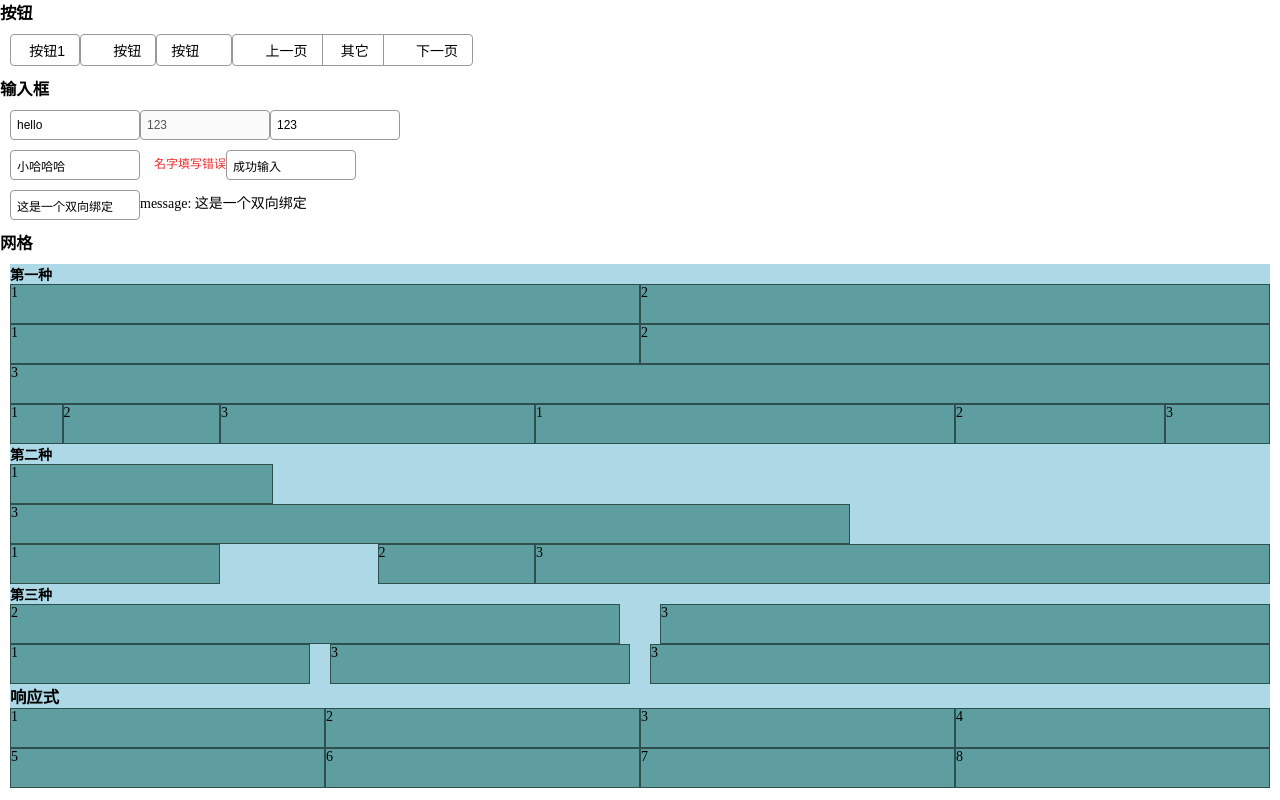
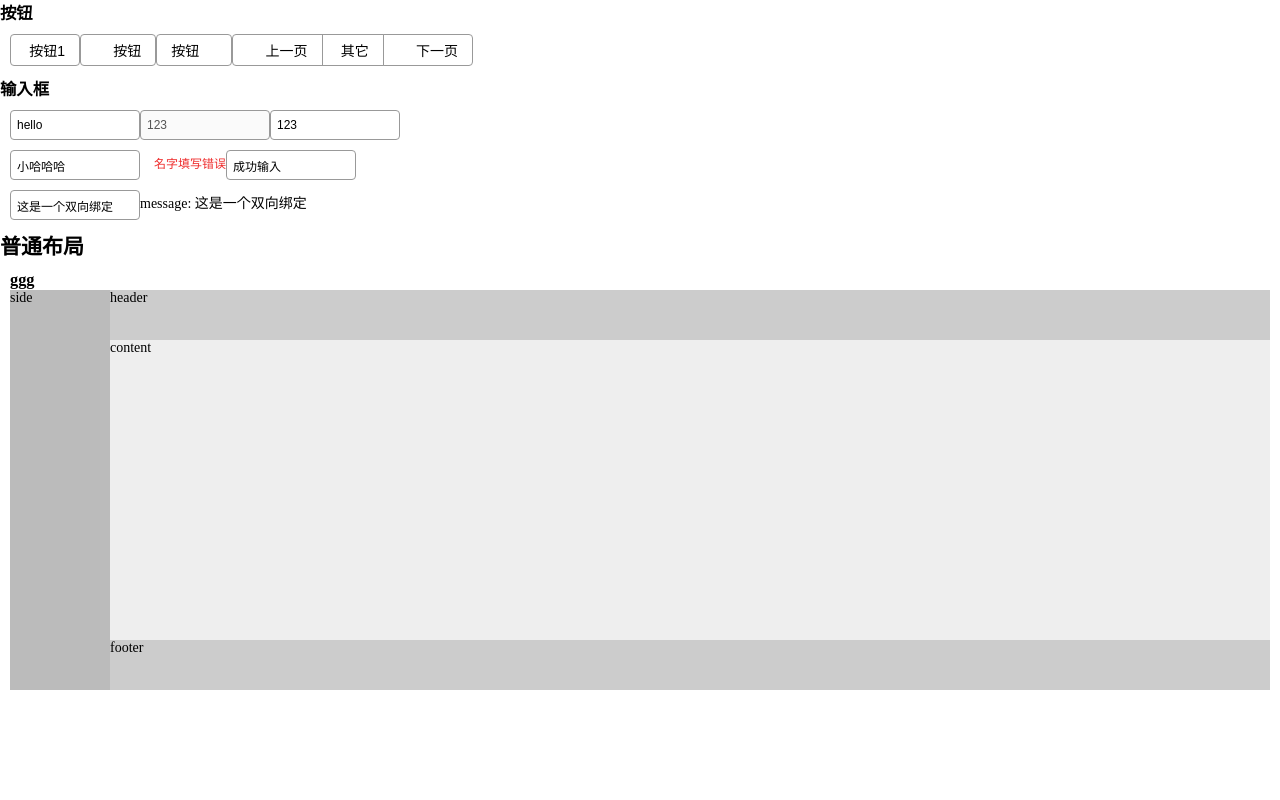
Before and after one commit to YukiGuo/kakaUI, a Vue app: page / in a window 1280 px wide. Built offline with nearby package versions, Linux system fonts and the light colour scheme.

Commit message:
Layout布局完成

```diff
--- a/src/app.vue
+++ b/src/app.vue
@@ -26,57 +26,78 @@
             <k-input v-model="message"> </k-input>
             <span>message: {{message}}</span>
         </div>
-        <h3>网格</h3>
-        <div class="box" style=" background: lightblue;">
-            <h4>第一种</h4>
-            <k-row wrap>
-                <k-col span="12"  >1 </k-col>
-                <k-col span="12"   > 2</k-col>
-            </k-row>
-            <k-row wrap>
-                <k-col span="12" >1 </k-col>
-                <k-col span="12" >2 </k-col>
-                <k-col :span=24 > 3</k-col>
-            </k-row>
-            <k-row>
-                <k-col span="1">1 </k-col>
-                <k-col span="3"> 2</k-col>
-                <k-col :span=6> 3</k-col>
-                <k-col span="8">1 </k-col>
-                <k-col span="4"> 2</k-col>
-                <k-col :span=2> 3</k-col>
-            </k-row>
-            <h4>第二种</h4>
-            <k-row >
-                <k-col span="5" offset="4">1 </k-col>
-                <k-col :span=16> 3</k-col>
-            </k-row>
-            <k-row >
-                <k-col span="4" offset="3">1 </k-col>
-                <k-col span="3"> 2</k-col>
-                <k-col :span=14> 3</k-col>
-            </k-row>
-            <h4>第三种</h4>
-            <k-row gutter="40">
-                <k-col span="12"> 2</k-col>
-                <k-col span=12 > 3</k-col>
-            </k-row>
-            <k-row gutter="20">
-                <k-col span="6" >1</k-col>
-                <k-col span=6> 3</k-col>
-                <k-col span=12 > 3</k-col>
-            </k-row>
-          <h3>响应式</h3>
-            <k-row style="background:#666666" >
-                <k-col span="24" :m="{span:8}" :l="{span:'6'}">1</k-col>
-                <k-col span="24" :m="{span:8}" :l="{span:'6'}">2</k-col>
-                <k-col span="24" :m="{span:8}" :l="{span:'6'}">3</k-col>
-                <k-col span="24" :m="{span:8}" :l="{span:'6'}">4</k-col>
-                <k-col span="24" :m="{span:8}" :l="{span:'6'}">5</k-col>
-                <k-col span="24" :m="{span:8}" :l="{span:'6'}">6</k-col>
-                <k-col span="24" :m="{span:12}" :l="{span:'6'}">7</k-col>
-                <k-col span="24" :m="{span:12}" :l="{span:'6'}">8</k-col>
-            </k-row>
+<!--        <h3>网格</h3>-->
+<!--        <div class="box" style=" background: lightblue;">-->
+<!--            <h4>第一种</h4>-->
+<!--            <k-row wrap>-->
+<!--                <k-col span="12"  >1 </k-col>-->
+<!--                <k-col span="12"   > 2</k-col>-->
+<!--            </k-row>-->
+<!--            <k-row wrap>-->
+<!--                <k-col span="12" >1 </k-col>-->
+<!--                <k-col span="12" >2 </k-col>-->
+<!--                <k-col :span=24 > 3</k-col>-->
+<!--            </k-row>-->
+<!--            <k-row>-->
+<!--                <k-col span="1">1 </k-col>-->
+<!--                <k-col span="3"> 2</k-col>-->
+<!--                <k-col :span=6> 3</k-col>-->
+<!--                <k-col span="8">1 </k-col>-->
+<!--                <k-col span="4"> 2</k-col>-->
+<!--                <k-col :span=2> 3</k-col>-->
+<!--            </k-row>-->
+<!--            <h4>第二种</h4>-->
+<!--            <k-row >-->
+<!--                <k-col span="5" offset="4">1 </k-col>-->
+<!--                <k-col :span=16> 3</k-col>-->
+<!--            </k-row>-->
+<!--            <k-row >-->
+<!--                <k-col span="4" offset="3">1 </k-col>-->
+<!--                <k-col span="3"> 2</k-col>-->
+<!--                <k-col :span=14> 3</k-col>-->
+<!--            </k-row>-->
+<!--            <h4>第三种</h4>-->
+<!--            <k-row gutter="40">-->
+<!--                <k-col span="12"> 2</k-col>-->
+<!--                <k-col span=12 > 3</k-col>-->
+<!--            </k-row>-->
+<!--            <k-row gutter="20">-->
+<!--                <k-col span="6" >1</k-col>-->
+<!--                <k-col span=6> 3</k-col>-->
+<!--                <k-col span=12 > 3</k-col>-->
+<!--            </k-row>-->
+<!--          <h3>响应式</h3>-->
+<!--            <k-row style="background:#666666" >-->
+<!--                <k-col span="24" :m="{span:8}" :l="{span:'6'}">1</k-col>-->
+<!--                <k-col span="24" :m="{span:8}" :l="{span:'6'}">2</k-col>-->
+<!--                <k-col span="24" :m="{span:8}" :l="{span:'6'}">3</k-col>-->
+<!--                <k-col span="4" :m="{span:8}" :l="{span:'6'}">4</k-col>-->
+<!--                <k-col span="24" :m="{span:8}" :l="{span:'6'}">5</k-col>-->
+<!--                <k-col span="24" :m="{span:8}" :l="{span:'6'}">6</k-col>-->
+<!--                <k-col span="24" :m="{span:12}" :l="{span:'6'}">7</k-col>-->
+<!--                <k-col span="24" :m="{span:12}" :l="{span:'6'}">8</k-col>-->
+<!--            </k-row>-->
+<!--        </div>-->
+        <h2>普通布局</h2>
+        <div class="box">
+<!--            <k-layout>-->
+<!--                <k-header>header </k-header>-->
+<!--                <k-layout>-->
+<!--                    <k-content>content </k-content>-->
+<!--                        <k-sider> side</k-sider>-->
+<!--                </k-layout>-->
+
+<!--                <k-footer>footer</k-footer>-->
+<!--            </k-layout>-->
+            <h3>ggg</h3>
+            <k-layout>
+                <k-sider> side</k-sider>
+                <k-layout>
+                    <k-header>header </k-header>
+                    <k-content>content </k-content>
+                    <k-footer>footer</k-footer>
+                </k-layout>
+            </k-layout>
         </div>
     </div>
 </template>
@@ -102,4 +123,23 @@
     .box {
         margin: 10px;
     }
+    .layout{
+        height: 400px;
+        .content{
+            background-color: #eee;
+        }
+        .sider{
+            width: 100px;
+            background-color: #bbb;
+        }
+        .header{
+            height:50px;
+            background-color: #ccc;
+        }
+        .footer{
+            height:50px;
+            background-color: #ccc;
+        }
+    }
+
 </style>
--- /dev/null
+++ b/src/layout/KContent.vue
@@ -0,0 +1,16 @@
+<template>
+
+    <div class="content"><slot></slot></div>
+</template>
+
+<script lang='ts'>
+    export default {
+        name: 'KContent'
+    };
+</script>
+
+<style lang='scss' scoped>
+.content{
+    flex-grow:1;
+}
+</style>
--- /dev/null
+++ b/src/layout/KFooter.vue
@@ -0,0 +1,14 @@
+<template>
+
+    <div class="footer"><slot></slot></div>
+</template>
+
+<script lang='ts'>
+    export default {
+        name: 'KFooter'
+    };
+</script>
+
+<style lang='scss' scoped>
+
+</style>
--- /dev/null
+++ b/src/layout/KHeader.vue
@@ -0,0 +1,13 @@
+<template>
+    <div class="header"><slot></slot></div>
+</template>
+
+<script lang='ts'>
+    export default {
+        name: 'KHeader'
+    };
+</script>
+
+<style lang='scss' scoped>
+
+</style>
--- /dev/null
+++ b/src/layout/KLayout.vue
@@ -0,0 +1,38 @@
+<template>
+    <div class="layout" :class="layoutClass">
+        <slot></slot>
+    </div>
+</template>
+
+<script lang='ts'>
+    export default {
+        name: 'KLayout',
+        data(){
+            return{
+                layoutClass:{
+                    hasSider:false
+                }
+            }
+        },
+        mounted: function () {
+            this.$children.forEach((vm)=>{
+                if(vm.$options.name==='KSider'){
+                    this.layoutClass.hasSider=true;
+                }
+
+            })
+        }
+    };
+</script>
+
+<style lang='scss' scoped>
+.layout{
+    display: flex;
+    flex-grow:1;
+    flex-direction:column;
+    min-height: 100px;
+    &.hasSider{
+        flex-direction:row;
+    }
+}
+</style>
--- /dev/null
+++ b/src/layout/KSider.vue
@@ -0,0 +1,14 @@
+<template>
+    <div class="sider">
+        <slot></slot>
+    </div>
+</template>
+
+<script lang='ts'>
+    export default {
+        name: 'KSider'
+    };
+</script>
+
+<style lang='scss' scoped>
+</style>
```
Also changed, not shown: src/main.js (+10 -0 lines).
